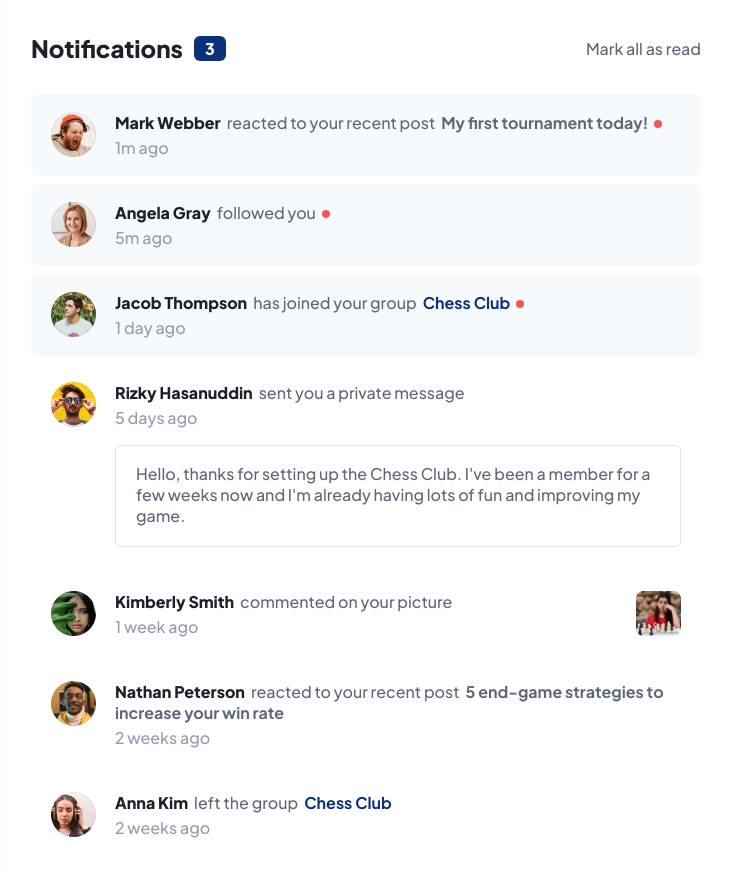
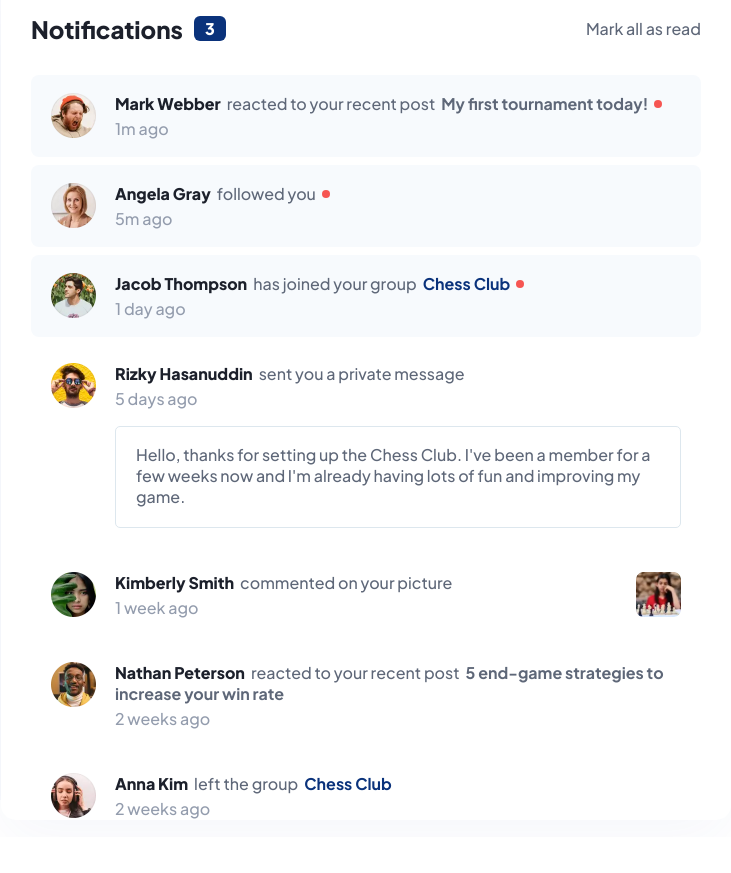
Before and after one commit to AdamHaniff/Notifications-Page, a React (Create React App) app: page / in a window 1280 px wide. Shown: the whole page, without its empty margins (274-1005 px from the left). After the commit the page ends 837 px from the top, so only its background shows below. Built offline with nearby package versions, Linux system fonts and the light colour scheme.

Commit message:
Created a notification-text-styles mixin

```diff
--- a/src/css/main.css
+++ b/src/css/main.css
@@ -24,6 +24,7 @@ body {
   display: flex;
   justify-content: center;
   background: #f9fafd;
+  height: 100%;
 }
 
 .app {
@@ -32,6 +33,7 @@ body {
   gap: clamp(2.4rem, 2.4rem + 7 * (100vw - 37.5rem) / 355, 3.1rem);
   padding: clamp(2.4rem, 2.4rem + 9 * (100vw - 37.5rem) / 355, 3.3rem) clamp(1.6rem, 1.6rem + 14 * (100vw - 37.5rem) / 355, 3rem) clamp(1.6rem, 1.6rem + 1 * (100vw - 37.5rem) / 355, 1.7rem);
   max-width: 73rem;
+  max-height: 83.9rem;
   background: #fff;
 }
 
@@ -93,7 +95,6 @@ body {
   gap: clamp(0.3rem, 0.3rem + 1 * (100vw - 37.5rem) / 355, 0.4rem);
 }
 .notification__name {
-  display: inline-block;
   color: #1c202b;
   font-size: clamp(1.4rem, 1.4rem + 2 * (100vw - 37.5rem) / 355, 1.6rem);
   font-weight: 800;
@@ -112,7 +113,6 @@ body {
   margin-right: 0.6rem;
 }
 .notification__group {
-  display: inline-block;
   color: #0a327b;
   font-size: clamp(1.4rem, 1.4rem + 2 * (100vw - 37.5rem) / 355, 1.6rem);
   font-weight: 700;
@@ -149,6 +149,13 @@ body {
 }
 
 @media only screen and (min-width: 45.625em) {
+  #root {
+    align-items: center;
+  }
+  .app {
+    border-radius: 1.5rem;
+    box-shadow: 0 2rem 6rem 0 rgba(73, 97, 168, 0.05);
+  }
   .notification__unread {
     transform: translateY(-0.1rem);
   }
--- a/src/sass/main.scss
+++ b/src/sass/main.scss
@@ -45,6 +45,7 @@ body {
   display: flex;
   justify-content: center;
   background: $color-ghost-white;
+  height: 100%;
 }
 
 // *********** VARIABLES ***********
@@ -132,6 +133,14 @@ $responsive-39px-45px: clamp(
   4.5rem
 );
 
+// ************* MIXINS *************
+@mixin notification-text-styles($color, $font-weight) {
+  color: $color;
+  font-size: $responsive-14px-16px;
+  font-weight: $font-weight;
+  margin-right: 0.6rem;
+}
+
 // ********** 375px LAYOUT **********
 
 // ************** APP *************
@@ -141,6 +150,7 @@ $responsive-39px-45px: clamp(
   gap: $responsive-24px-31px;
   padding: $responsive-24px-33px $responsive-16px-30px $responsive-16px-17px;
   max-width: 73rem;
+  max-height: 83.9rem;
   background: $color-white;
 }
 
@@ -211,33 +221,19 @@ $responsive-39px-45px: clamp(
   }
 
   &__name {
-    display: inline-block;
-    color: $color-dark;
-    font-size: $responsive-14px-16px;
-    font-weight: $fw-extra-bold;
-    margin-right: 0.6rem;
+    @include notification-text-styles($color-dark, $fw-extra-bold);
   }
 
   &__action {
-    color: $color-shuttle-grey;
-    font-size: $responsive-14px-16px;
-    font-weight: $fw-medium-bold;
-    margin-right: 0.6rem;
+    @include notification-text-styles($color-shuttle-grey, $fw-medium-bold);
   }
 
   &__post {
-    color: $color-shuttle-grey;
-    font-size: $responsive-14px-16px;
-    font-weight: $fw-bold;
-    margin-right: 0.6rem;
+    @include notification-text-styles($color-shuttle-grey, $fw-bold);
   }
 
   &__group {
-    display: inline-block;
-    color: $color-catalina-blue;
-    font-size: $responsive-14px-16px;
-    font-weight: $fw-bold;
-    margin-right: 0.6rem;
+    @include notification-text-styles($color-catalina-blue, $fw-bold);
   }
 
   &__unread {
@@ -276,6 +272,17 @@ $responsive-39px-45px: clamp(
 
 // ********** 730px LAYOUT **********
 @media only screen and (min-width: 45.625em) {
+  // ************* ROOT *************
+  #root {
+    align-items: center;
+  }
+
+  // ************* APP *************
+  .app {
+    border-radius: 1.5rem;
+    box-shadow: 0 2rem 6rem 0 rgba(73, 97, 168, 0.05);
+  }
+
   // ********* NOTIFICATION *********
   .notification {
     &__unread {
```
Also changed, not shown: 1 other file (tests, documents, lock files or other folders).
